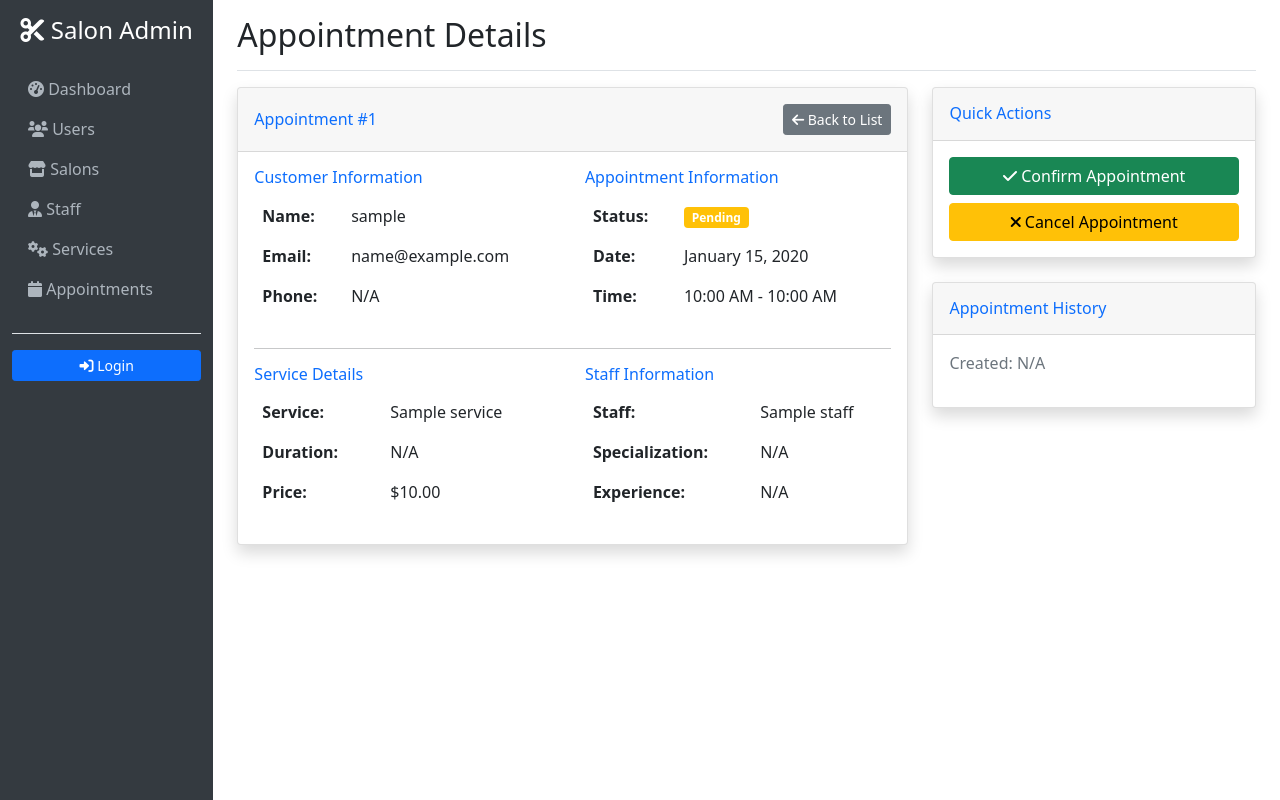
After one commit to hungle00/heresalon, a Flask app: template backend/src/templates/admin/appointment_detail.html in a window 1280 px wide. The commit adds this page. Run offline with Flask 2, Linux system fonts and the light colour scheme; the template is opened without the code that fills it: values that come from a table or form of the project are taken from there, others are empty; tables that the repository leaves empty hold one stand-in row (values such as "Sample post").

Commit message:
Add appointments page for admin

```diff
--- a/backend/src/routes/admin/__init__.py
+++ b/backend/src/routes/admin/__init__.py
@@ -4,6 +4,7 @@ from .users import blueprint as admin_users_bp
 from .salons import blueprint as admin_salons_bp
 from .staff import blueprint as admin_staff_bp
 from .services import blueprint as admin_services_bp
+from .appointments import blueprint as admin_appointments_bp
 
 # Rename blueprints to avoid conflicts
 admin_dashboard_bp.name = 'admin_dashboard'
@@ -11,6 +12,7 @@ admin_users_bp.name = 'admin_users'
 admin_salons_bp.name = 'admin_salons'
 admin_staff_bp.name = 'admin_staff'
 admin_services_bp.name = 'admin_services'
+admin_appointments_bp.name = 'admin_appointments'
 
 # Array of all admin blueprints
 admin_blueprints = [
@@ -18,7 +20,8 @@ admin_blueprints = [
     admin_users_bp,
     admin_salons_bp,
     admin_staff_bp,
-    admin_services_bp
+    admin_services_bp,
+    admin_appointments_bp
 ]
 
 # Export for easy importing
--- /dev/null
+++ b/backend/src/templates/admin/appointment_detail.html
@@ -0,0 +1,231 @@
+{% extends "admin/base.html" %}
+
+{% block title %}Appointment Details - Salon Admin{% endblock %}
+{% block page_title %}Appointment Details{% endblock %}
+
+{% block content %}
+<div class="row">
+    <div class="col-lg-8">
+        <div class="card shadow mb-4">
+            <div class="card-header py-3 d-flex justify-content-between align-items-center">
+                <h6 class="m-0 font-weight-bold text-primary">Appointment #{{ appointment.id }}</h6>
+                <div>
+                    <a href="{{ url_for('admin_appointments.index') }}"
+                       class="btn btn-sm btn-secondary">
+                        <i class="fas fa-arrow-left"></i> Back to List
+                    </a>
+                </div>
+            </div>
+            <div class="card-body">
+                <div class="row">
+                    <div class="col-md-6">
+                        <h6 class="font-weight-bold text-primary">Customer Information</h6>
+                        <table class="table table-borderless">
+                            <tr>
+                                <td><strong>Name:</strong></td>
+                                <td>{{ appointment.user.username if appointment.user else 'N/A' }}</td>
+                            </tr>
+                            <tr>
+                                <td><strong>Email:</strong></td>
+                                <td>{{ appointment.user.email if appointment.user else 'N/A' }}</td>
+                            </tr>
+                            <tr>
+                                <td><strong>Phone:</strong></td>
+                                <td>{{ appointment.user.phone if appointment.user and appointment.user.phone else 'N/A' }}</td>
+                            </tr>
+                        </table>
+                    </div>
+                    <div class="col-md-6">
+                        <h6 class="font-weight-bold text-primary">Appointment Information</h6>
+                        <table class="table table-borderless">
+                            <tr>
+                                <td><strong>Status:</strong></td>
+                                <td>
+                                    <span class="badge bg-{{ 'warning' if appointment.status.value == 'pending' else 'success' if appointment.status.value == 'confirmed' else 'info' if appointment.status.value == 'in_progress' else 'secondary' if appointment.status.value == 'completed' else 'danger' }}">
+                                        {{ appointment.status.value.title() }}
+                                    </span>
+                                </td>
+                            </tr>
+                            <tr>
+                                <td><strong>Date:</strong></td>
+                                <td>{{ appointment.date.strftime('%B %d, %Y') if appointment.date else 'N/A' }}</td>
+                            </tr>
+                            <tr>
+                                <td><strong>Time:</strong></td>
+                                <td>
+                                    {% if appointment.start_time and appointment.end_time %}
+                                        {{ appointment.start_time.strftime('%I:%M %p') }} - {{ appointment.end_time.strftime('%I:%M %p') }}
+                                    {% else %}
+                                        N/A
+                                    {% endif %}
+                                </td>
+                            </tr>
+                        </table>
+                    </div>
+                </div>
+
+                <hr>
+
+                <div class="row">
+                    <div class="col-md-6">
+                        <h6 class="font-weight-bold text-primary">Service Details</h6>
+                        <table class="table table-borderless">
+                            <tr>
+                                <td><strong>Service:</strong></td>
+                                <td>{{ appointment.service.name if appointment.service else 'N/A' }}</td>
+                            </tr>
+                            <tr>
+                                <td><strong>Duration:</strong></td>
+                                <td>
+                                    {% if appointment.service and appointment.service.duration %}
+                                        {{ appointment.service.duration }} minutes
+                                    {% else %}
+                                        N/A
+                                    {% endif %}
+                                </td>
+                            </tr>
+                            <tr>
+                                <td><strong>Price:</strong></td>
+                                <td>
+                                    {% if appointment.service and appointment.service.price %}
+                                        ${{ "%.2f"|format(appointment.service.price) }}
+                                    {% else %}
+                                        N/A
+                                    {% endif %}
+                                </td>
+                            </tr>
+                        </table>
+                    </div>
+                    <div class="col-md-6">
+                        <h6 class="font-weight-bold text-primary">Staff Information</h6>
+                        <table class="table table-borderless">
+                            <tr>
+                                <td><strong>Staff:</strong></td>
+                                <td>{{ appointment.staff.name if appointment.staff else 'N/A' }}</td>
+                            </tr>
+                            <tr>
+                                <td><strong>Specialization:</strong></td>
+                                <td>{{ appointment.staff.specialization if appointment.staff and appointment.staff.specialization else 'N/A' }}</td>
+                            </tr>
+                            <tr>
+                                <td><strong>Experience:</strong></td>
+                                <td>
+                                    {% if appointment.staff and appointment.staff.experience_years %}
+                                        {{ appointment.staff.experience_years }} years
+                                    {% else %}
+                                        N/A
+                                    {% endif %}
+                                </td>
+                            </tr>
+                        </table>
+                    </div>
+                </div>
+
+                {% if appointment.notes %}
+                <hr>
+                <div class="row">
+                    <div class="col-12">
+                        <h6 class="font-weight-bold text-primary">Notes</h6>
+                        <p class="text-muted">{{ appointment.notes }}</p>
+                    </div>
+                </div>
+                {% endif %}
+            </div>
+        </div>
+    </div>
+
+    <div class="col-lg-4">
+        <div class="card shadow mb-4">
+            <div class="card-header py-3">
+                <h6 class="m-0 font-weight-bold text-primary">Quick Actions</h6>
+            </div>
+            <div class="card-body">
+                <div class="d-grid gap-2">
+                    <button class="btn btn-success" onclick="updateStatus('confirmed')">
+                        <i class="fas fa-check"></i> Confirm Appointment
+                    </button>
+                    <button class="btn btn-warning" onclick="updateStatus('cancelled')">
+                        <i class="fas fa-times"></i> Cancel Appointment
+                    </button>
+                </div>
+            </div>
+        </div>
+
+        <div class="card shadow">
+            <div class="card-header py-3">
+                <h6 class="m-0 font-weight-bold text-primary">Appointment History</h6>
+            </div>
+            <div class="card-body">
+                <p class="text-muted">Created: {{ appointment.created_at.strftime('%B %d, %Y at %I:%M %p') if appointment.created_at else 'N/A' }}</p>
+                {% if appointment.updated_at and appointment.updated_at != appointment.created_at %}
+                <p class="text-muted">Last Updated: {{ appointment.updated_at.strftime('%B %d, %Y at %I:%M %p') }}</p>
+                {% endif %}
+            </div>
+        </div>
+    </div>
+</div>
+
+<!-- Status Update Modal -->
+<div class="modal fade" id="statusModal" tabindex="-1">
+    <div class="modal-dialog">
+        <div class="modal-content">
+            <div class="modal-header">
+                <h5 class="modal-title">Update Appointment Status</h5>
+                <button type="button" class="btn-close" data-bs-dismiss="modal"></button>
+            </div>
+            <div class="modal-body">
+                <form id="statusForm">
+                    <div class="form-group">
+                        <label for="status">Status</label>
+                        <select class="form-control" id="status" name="status">
+                            <option value="pending">Pending</option>
+                            <option value="confirmed">Confirmed</option>
+                            <option value="in_progress">In Progress</option>
+                            <option value="completed">Completed</option>
+                            <option value="cancelled">Cancelled</option>
+                        </select>
+                    </div>
+                </form>
+            </div>
+            <div class="modal-footer">
+                <button type="button" class="btn btn-secondary" data-bs-dismiss="modal">Cancel</button>
+                <button type="button" class="btn btn-primary" onclick="saveStatus()">Update Status</button>
+            </div>
+        </div>
+    </div>
+</div>
+{% endblock %}
+
+{% block scripts %}
+<script>
+let currentAppointmentId = parseInt('{{ appointment.id }}');
+
+function updateStatus(status) {
+    document.getElementById('status').value = status;
+    $('#statusModal').modal('show');
+}
+
+function saveStatus() {
+    const status = document.getElementById('status').value;
+
+    fetch(`/admin/appointments/${currentAppointmentId}/status/`, {
+        method: 'POST',
+        headers: {
+            'Content-Type': 'application/json',
+        },
+        body: JSON.stringify({ status: status })
+    })
+    .then(response => response.json())
+    .then(data => {
+        if (data.message) {
+            location.reload();
+        } else {
+            alert('Error: ' + data.error);
+        }
+    })
+    .catch(error => {
+        alert('Error: ' + error);
+    });
+}
+</script>
+{% endblock %}
--- a/backend/src/templates/admin/base.html
+++ b/backend/src/templates/admin/base.html
@@ -75,7 +75,7 @@
                         </li>
                         <li class="nav-item">
                             <a class="nav-link {% if 'appointments' in request.endpoint %}active{% endif %}"
-                               href="{{ url_for('admin_salons.salons') }}">
+                               href="{{ url_for('admin_appointments.index') }}">
                                 <i class="fas fa-calendar"></i> Appointments
                             </a>
                         </li>
@@ -135,6 +135,7 @@
         </div>
     </div>
 
+    <script src="https://code.jquery.com/jquery-3.6.0.min.js"></script>
     <script src="https://cdn.jsdelivr.net/npm/bootstrap@5.1.3/dist/js/bootstrap.bundle.min.js"></script>
     {% block scripts %}{% endblock %}
 </body>
```
Also changed, not shown: backend/src/routes/admin/appointments.py (added, +190 -0 lines), backend/src/templates/admin/appointments.html (+4 -67 lines).
